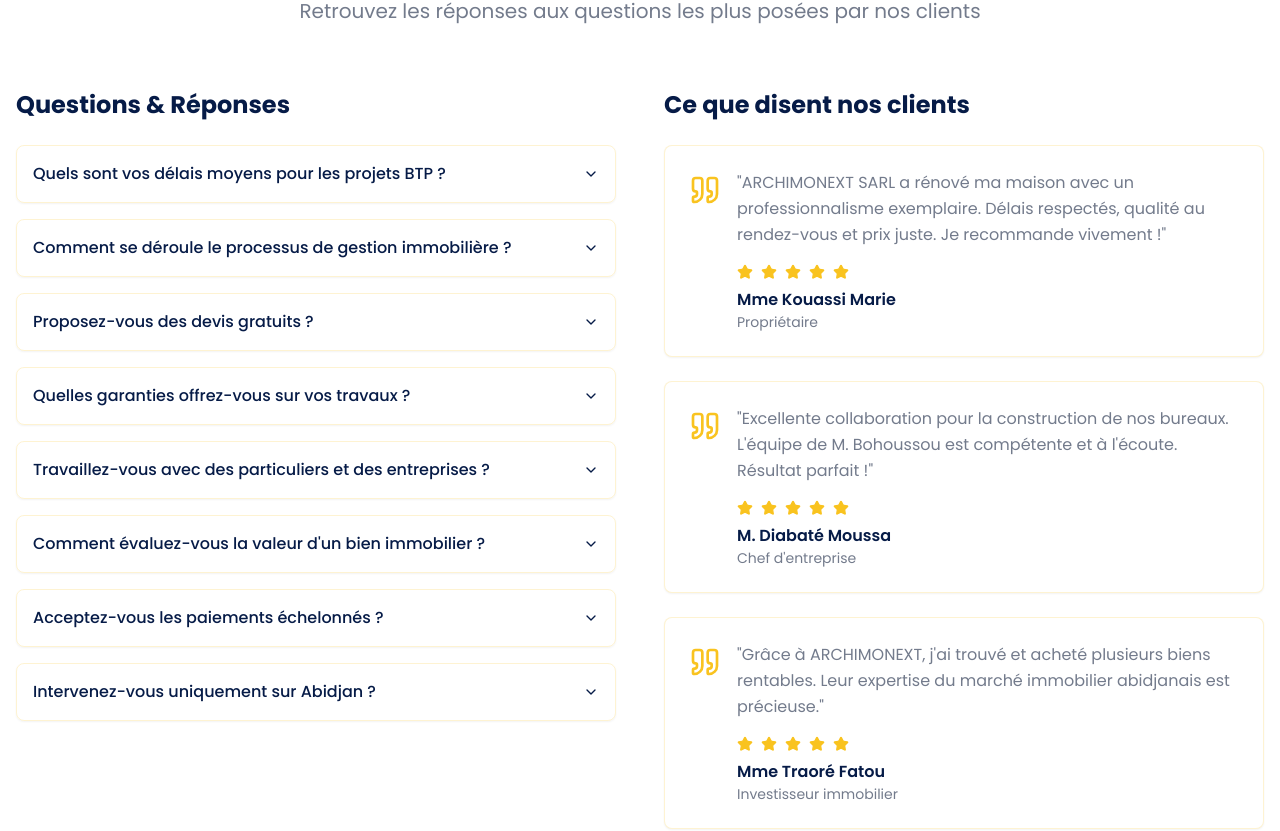
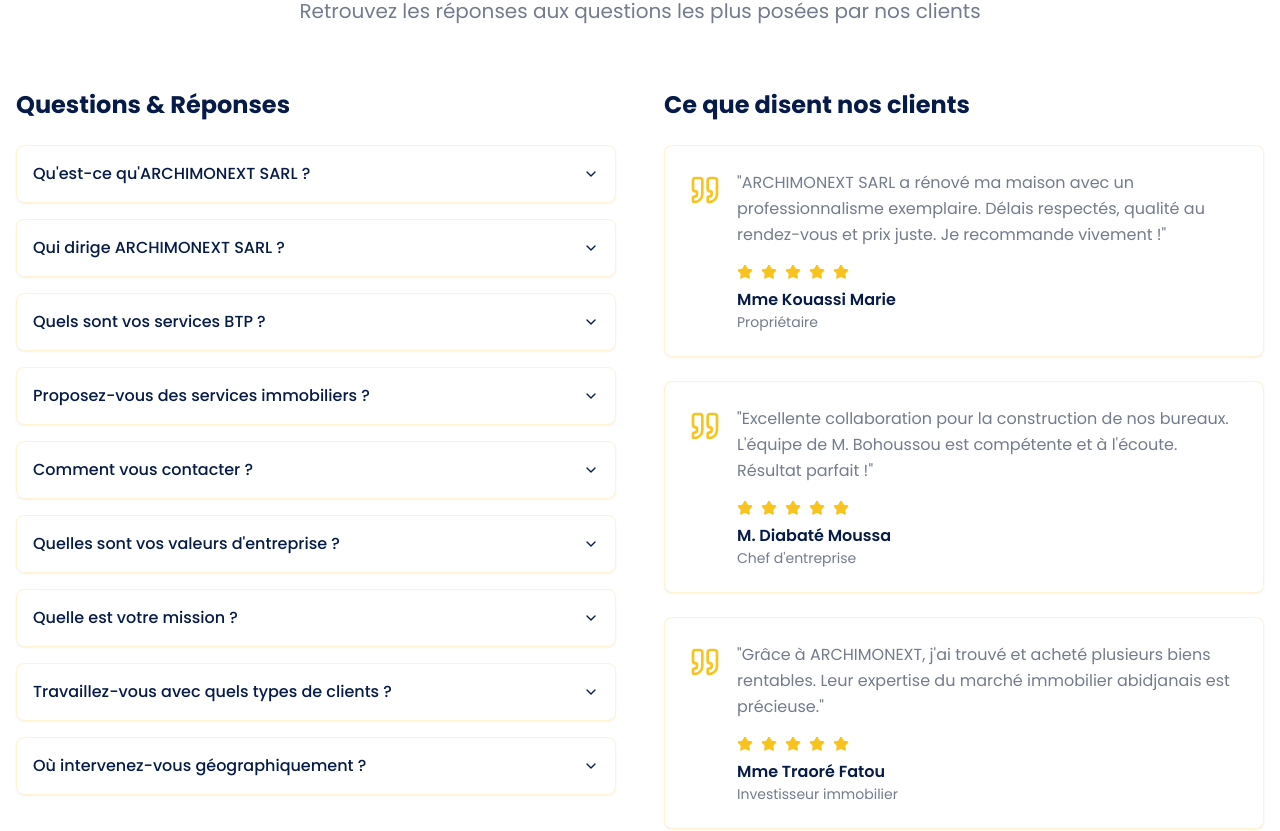
Before and after one commit to diallo10-creator/archimonext-sentinel-vision, a React (Vite) app: page / in a window 1280 px wide. Shown: the part 5008-5839 px from the top of the page. Built offline with nearby package versions, Linux system fonts and the light colour scheme; the HTML template or start-up script is replaced by a standard one.

Commit message:
Refactor FAQ to use RAG

```diff
--- a/src/components/FAQ.tsx
+++ b/src/components/FAQ.tsx
@@ -12,36 +12,40 @@ import { Star, Quote } from 'lucide-react';
 const FAQ = () => {
   const faqs = [
     {
-      question: "Quels sont vos délais moyens pour les projets BTP ?",
-      answer: "Les délais varient selon la complexité du projet. Pour une construction résidentielle standard, comptez 6-12 mois. Pour des rénovations, 2-6 mois selon l'ampleur. Nous établissons un planning détaillé lors du devis gratuit."
+      question: "Qu'est-ce qu'ARCHIMONEXT SARL ?",
+      answer: "ARCHIMONEXT SARL - Le Conseil de la Sentinelle est une société de droit ivoirien spécialisée dans le BTP, l'achat, la vente et la gestion immobilière, ainsi que divers services. Nous sommes basés à Abidjan, Yopougon Maroc – Carrefour Tiken Jah."
     },
     {
-      question: "Comment se déroule le processus de gestion immobilière ?",
-      answer: "Notre service de gestion complète inclut : recherche de locataires, vérification des dossiers, rédaction des baux, encaissement des loyers, gestion des réparations et suivi administratif. Nous vous rendons compte mensuellement."
+      question: "Qui dirige ARCHIMONEXT SARL ?",
+      answer: "Notre entreprise est dirigée par M. Bohoussou Kouame Juste, gérant expérimenté qui supervise l'ensemble de nos activités avec professionnalisme et engagement."
     },
     {
-      question: "Proposez-vous des devis gratuits ?",
-      answer: "Oui, tous nos devis sont gratuits et sans engagement. Nous nous déplaçons sur site pour évaluer précisément vos besoins et vous proposer la solution la mieux adaptée à votre budget."
+      question: "Quels sont vos services BTP ?",
+      answer: "Nos services BTP incluent la construction de bâtiments, les travaux publics et la rénovation. Nous offrons des services de qualité pour tous vos projets de construction et d'infrastructure."
     },
     {
-      question: "Quelles garanties offrez-vous sur vos travaux ?",
-      answer: "Nous offrons une garantie décennale sur tous nos travaux de construction, une garantie biennale sur les équipements et une garantie de parfait achèvement d'un an. Toutes nos interventions sont assurées."
+      question: "Proposez-vous des services immobiliers ?",
+      answer: "Oui, nous proposons une gamme complète de services immobiliers : achat de biens, vente de biens, et gestion immobilière (location, suivi, entretien). Nous vous accompagnons dans tous vos projets immobiliers."
     },
     {
-      question: "Travaillez-vous avec des particuliers et des entreprises ?",
-      answer: "Absolument ! Nous accompagnons aussi bien les particuliers pour leurs projets résidentiels que les entreprises pour leurs besoins commerciaux et industriels. Notre expertise s'adapte à tous types de clients."
+      question: "Comment vous contacter ?",
+      answer: "Vous pouvez nous contacter via WhatsApp au +225 08 41 31 00 ou par email à jbkconsultingsarlu@gmail.com. Notre siège social est situé à Abidjan, Yopougon Maroc – Carrefour Tiken Jah."
     },
     {
-      question: "Comment évaluez-vous la valeur d'un bien immobilier ?",
-      answer: "Notre évaluation se base sur l'analyse du marché local, l'état du bien, sa localisation, les équipements et les prix de vente récents dans le quartier. Nous utilisons des méthodes professionnelles reconnues."
+      question: "Quelles sont vos valeurs d'entreprise ?",
+      answer: "Nos valeurs fondamentales sont le professionnalisme, la transparence, l'engagement et la proximité avec nos clients. Nous nous engageons à être votre partenaire de confiance en BTP et immobilier."
     },
     {
-      question: "Acceptez-vous les paiements échelonnés ?",
-      answer: "Oui, nous proposons des solutions de paiement flexibles adaptées à votre situation. Les modalités sont définies dans le contrat après étude de votre dossier."
+      question: "Quelle est votre mission ?",
+      answer: "Notre mission est d'offrir des services de qualité en BTP et immobilier, en étant un partenaire de confiance pour la construction, l'investissement et la gestion immobilière."
     },
     {
-      question: "Intervenez-vous uniquement sur Abidjan ?",
-      answer: "Bien que basés à Abidjan (Yopougon), nous intervenons sur toute la Côte d'Ivoire selon la nature et l'importance du projet. N'hésitez pas à nous consulter pour vos projets en régions."
+      question: "Travaillez-vous avec quels types de clients ?",
+      answer: "Nous travaillons avec particuliers, entreprises, investisseurs et promoteurs. Notre expertise nous permet de nous adapter aux besoins spécifiques de chaque type de client, qu'il s'agisse de projets résidentiels, commerciaux ou industriels."
+    },
+    {
+      question: "Où intervenez-vous géographiquement ?",
+      answer: "Bien que notre siège soit basé à Abidjan (Yopougon Maroc), nous intervenons sur l'ensemble de la Côte d'Ivoire selon la nature et l'ampleur de vos projets."
     }
   ];
 
```
